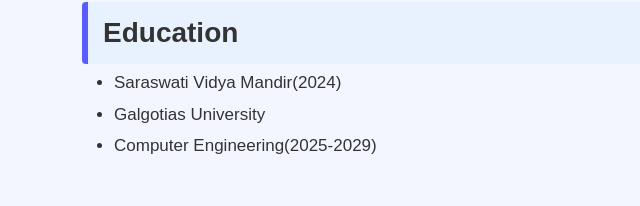
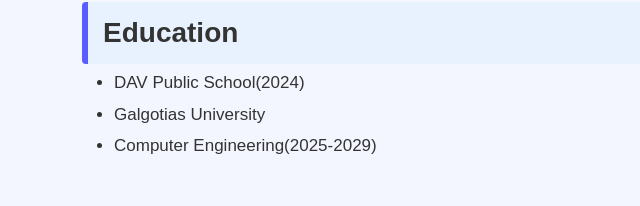
Before and after one commit to prachi600/Portfolio, a plain HTML site: page index.html in a window 1280 px wide. Shown: the part 444-650 px from the top of the page, 0-640 px from the left. Drawn offline with nearby package versions, Linux system fonts and the light colour scheme.

Commit message:
Update index.html

```diff
--- a/index.html
+++ b/index.html
@@ -26,7 +26,7 @@
       <div class="section-title">Education</div>
       <div>
         <ul>
-          <li>Saraswati Vidya Mandir(2024)</li>
+          <li>DAV Public School(2024)</li>
           <li>Galgotias University</li>
           <li>Computer Engineering(2025-2029)</li>
         </ul>
```
